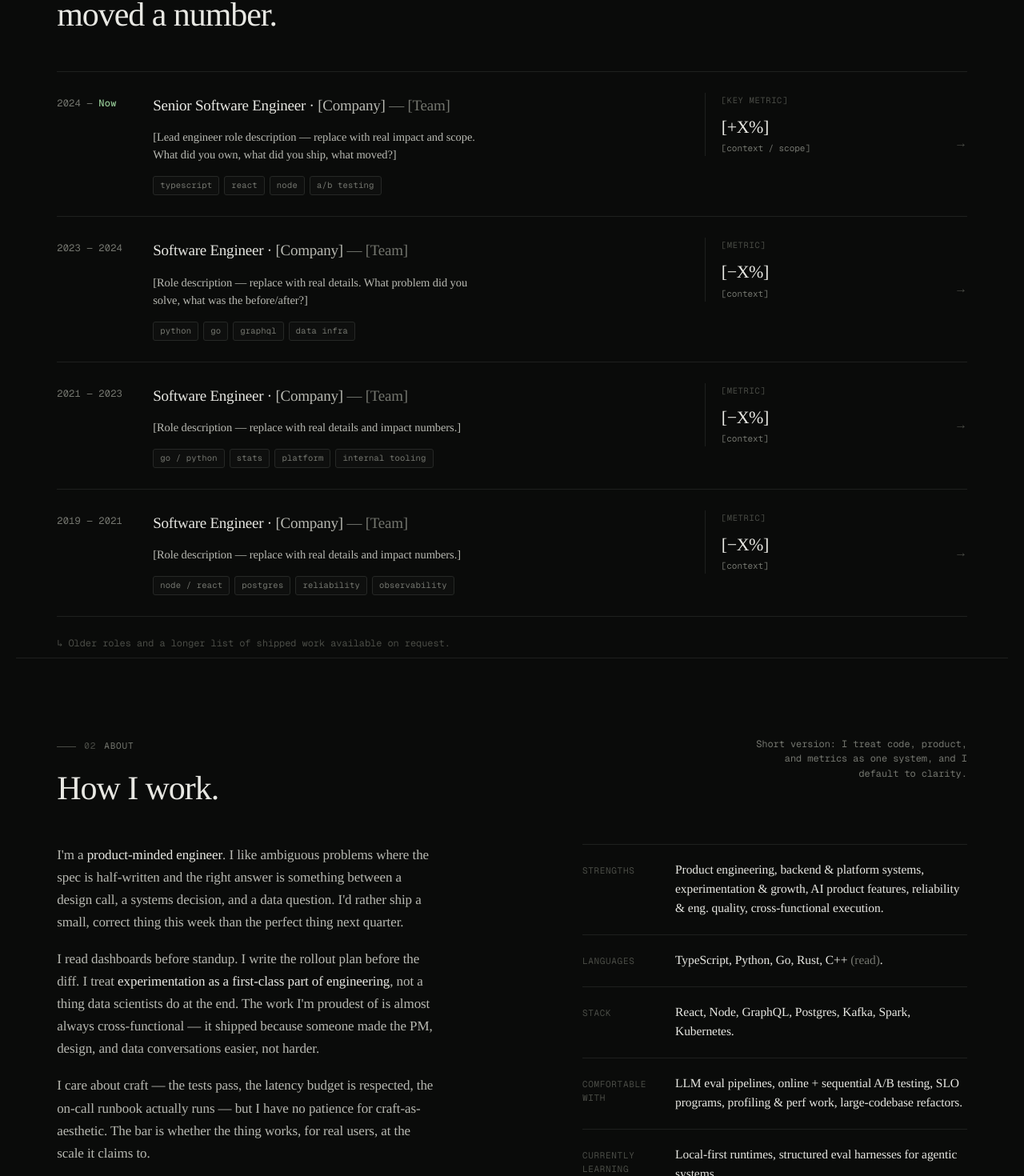
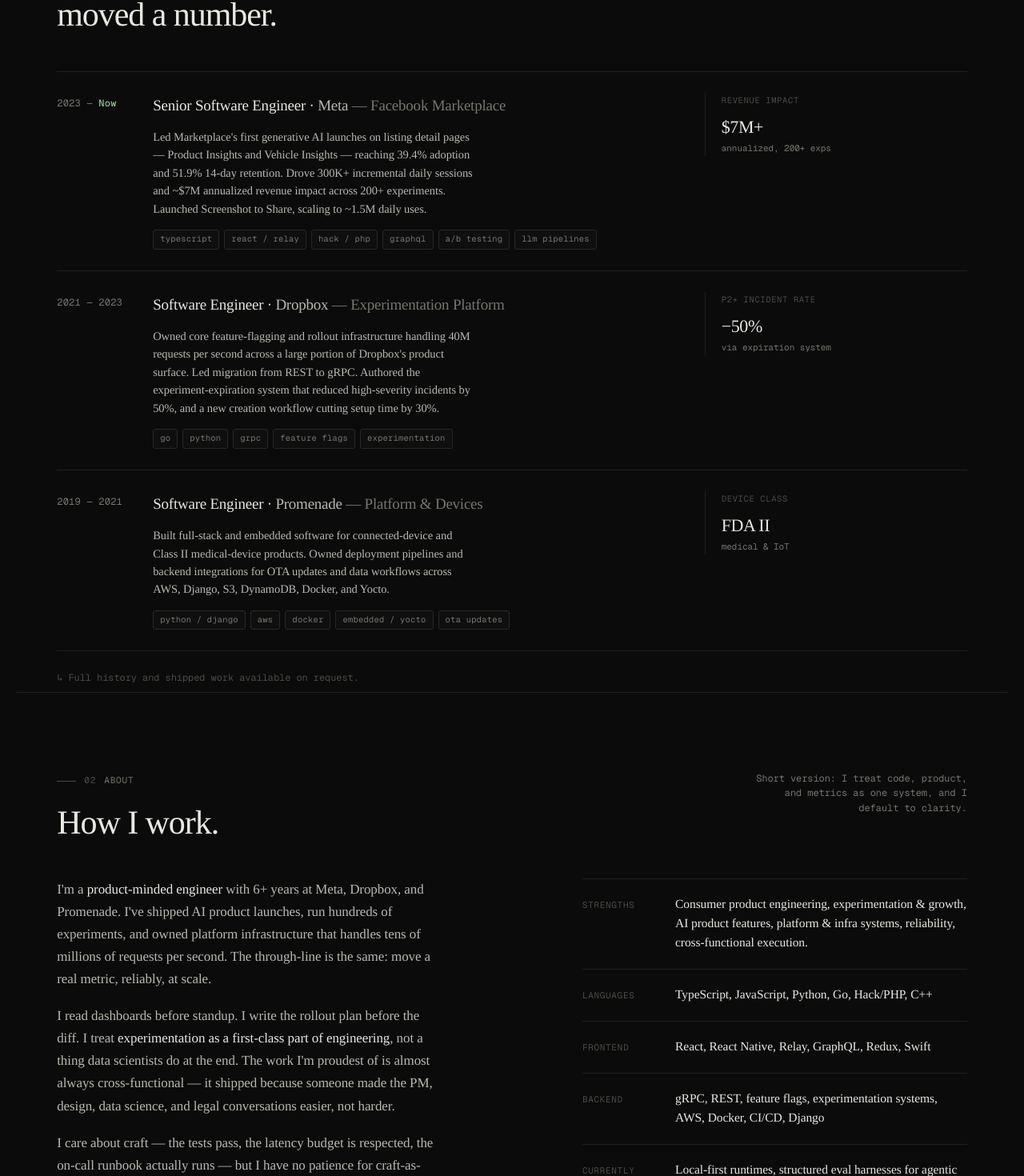
Before and after one commit to itscharlieliu/home-page, a Next.js app: page / in a window 1280 px wide. Shown: the part 1131-2601 px from the top of the page at 80% size. Built offline with nearby package versions, Linux system fonts and the light colour scheme.

Commit message:
fix content

```diff
--- a/src/app/globals.css
+++ b/src/app/globals.css
@@ -383,23 +383,12 @@
   align-items: stretch;
   padding: 26px 0;
   border-bottom: 1px solid var(--line);
-  cursor: pointer;
+  cursor: default;
   position: relative;
   transition: background .3s ease;
 }
 .row:first-child { border-top: 1px solid var(--line); }
 .row:hover { background: linear-gradient(to right, transparent, oklch(1 0 0 / 0.012) 30%, transparent); }
-.row::before {
-  content: "";
-  position: absolute;
-  left: 0; top: 0; bottom: 0;
-  width: 2px;
-  background: var(--accent);
-  transform: scaleY(0);
-  transform-origin: top;
-  transition: transform .35s cubic-bezier(.2,.7,.2,1);
-}
-.row:hover::before { transform: scaleY(1); }
 
 .row .yr {
   font-family: var(--font-geist-mono), monospace;
@@ -594,6 +583,14 @@
   font-family: var(--font-geist-mono), monospace;
   font-size: 11px;
   color: var(--fg-2);
+  gap: 8px;
+  min-width: 0;
+}
+.proj .proj-foot span:first-child {
+  overflow: hidden;
+  text-overflow: ellipsis;
+  white-space: nowrap;
+  min-width: 0;
 }
 .proj .proj-foot .arr { transition: color .25s ease, transform .25s ease; display: inline-block; }
 .proj:hover .proj-foot .arr { color: var(--accent); transform: translateX(2px); }
--- a/src/components/Navigation.tsx
+++ b/src/components/Navigation.tsx
@@ -36,7 +36,7 @@
         </div>
         <span className="status">
           <span className="dot" />
-          Open to staff IC roles
+          Open to senior IC roles
         </span>
       </div>
     </nav>
--- a/src/components/Sections/AboutSection.tsx
+++ b/src/components/Sections/AboutSection.tsx
@@ -17,11 +17,12 @@
       <div className="about-grid">
         <div className="about-prose reveal">
           <p>
-            I&apos;m a <strong>product-minded engineer</strong>. I like
-            ambiguous problems where the spec is half-written and the right
-            answer is something between a design call, a systems decision, and a
-            data question. I&apos;d rather ship a small, correct thing this week
-            than the perfect thing next quarter.
+            I&apos;m a <strong>product-minded engineer</strong> with 6+ years
+            at Meta, Dropbox, and Promenade. I&apos;ve shipped AI product
+            launches, run hundreds of experiments, and owned platform
+            infrastructure that handles tens of millions of requests per
+            second. The through-line is the same: move a real metric, reliably,
+            at scale.
           </p>
           <p>
             I read dashboards before standup. I write the rollout plan before
@@ -31,14 +32,14 @@
             </strong>
             , not a thing data scientists do at the end. The work I&apos;m
             proudest of is almost always cross-functional — it shipped because
-            someone made the PM, design, and data conversations easier, not
-            harder.
+            someone made the PM, design, data science, and legal conversations
+            easier, not harder.
           </p>
           <p>
             I care about craft — the tests pass, the latency budget is
             respected, the on-call runbook actually runs — but I have no
-            patience for craft-as-aesthetic. The bar is whether the thing works,
-            for real users, at the scale it claims to.
+            patience for craft-as-aesthetic. The bar is whether the thing
+            works, for real users, at the scale it claims to.
           </p>
         </div>
 
@@ -49,32 +50,32 @@
           <div className="group">
             <div className="k">Strengths</div>
             <div className="v">
-              Product engineering, backend &amp; platform systems,
-              experimentation &amp; growth, AI product features, reliability
-              &amp; eng. quality, cross-functional execution.
+              Consumer product engineering, experimentation &amp; growth, AI
+              product features, platform &amp; infra systems, reliability,
+              cross-functional execution.
             </div>
           </div>
           <div className="group">
             <div className="k">Languages</div>
             <div className="v">
-              TypeScript, Python, Go, Rust, C++ <em>(read)</em>.
+              TypeScript, JavaScript, Python, Go, Hack/PHP, C++
             </div>
           </div>
           <div className="group">
-            <div className="k">Stack</div>
+            <div className="k">Frontend</div>
             <div className="v">
-              React, Node, GraphQL, Postgres, Kafka, Spark, Kubernetes.
+              React, React Native, Relay, GraphQL, Redux, Swift
             </div>
           </div>
           <div className="group">
-            <div className="k">Comfortable with</div>
+            <div className="k">Backend</div>
             <div className="v">
-              LLM eval pipelines, online + sequential A/B testing, SLO
-              programs, profiling &amp; perf work, large-codebase refactors.
+              gRPC, REST, feature flags, experimentation systems, AWS, Docker,
+              CI/CD, Django
             </div>
           </div>
           <div className="group">
-            <div className="k">Currently learning</div>
+            <div className="k">Currently</div>
             <div className="v">
               Local-first runtimes, structured eval harnesses for agentic
               systems.
--- a/src/components/Sections/HeroSection.tsx
+++ b/src/components/Sections/HeroSection.tsx
@@ -8,7 +8,7 @@
           <div className="hero-meta reveal">
             <span>Seattle, WA</span>
             <span className="sep">·</span>
-            <span>[Currently @ Company — Team]</span>
+            <span>[Currently @ Meta — Facebook Marketplace]</span>
           </div>
 
           <h1 className="hero-title">
@@ -85,25 +85,24 @@
       >
         <div className="stat">
           <div className="label">Years shipping</div>
-          <div className="value" data-count="10">
+          <div className="value" data-count="6">
             <span className="counter">0</span>
             <span className="unit">+</span>
           </div>
         </div>
         <div className="stat">
-          <div className="label">Experiments run</div>
-          <div className="value" data-count="180">
+          <div className="label">Experiments shipped</div>
+          <div className="value" data-count="200">
             <span className="counter">0</span>
             <span className="unit">+</span>
           </div>
         </div>
         <div className="stat">
-          <div className="label">Daily users touched</div>
-          <div className="value">
-            <span data-count="1.1" data-decimals="1">
-              0.0
-            </span>
-            <span className="unit">B</span>
+          <div className="label">Annualized rev. impact</div>
+          <div className="value" data-count="7">
+            <span style={{ color: "var(--fg-2)", fontSize: "18px" }}>$</span>
+            <span className="counter">0</span>
+            <span className="unit">M+</span>
           </div>
         </div>
         <div className="stat">
--- a/src/components/Sections/ProjectsSection.tsx
+++ b/src/components/Sections/ProjectsSection.tsx
@@ -15,59 +15,74 @@
       </div>
 
       <div className="proj-grid reveal">
-        <a className="proj" href="#">
+        <a
+          className="proj"
+          href="https://github.com/itscharlieliu/workouts"
+          target="_blank"
+          rel="noopener noreferrer"
+        >
           <div className="proj-head">
-            <span className="proj-tag">PROJECT · [LANG]</span>
+            <span className="proj-tag">APP · TS / REACT</span>
             <span className="proj-status">
               <span className="pdot" />
               Active
             </span>
           </div>
-          <h3>[Project name]</h3>
+          <h3>Workouts</h3>
           <p>
-            [Short description of what it does and why you built it. One or two
-            sentences.]
+            Full-stack workout planning and logging app with reusable templates,
+            history tracking, CSV import/export, and SQLite-backed persistence.
           </p>
           <div className="proj-foot">
-            <span>github.com/itscharlieliu/[repo]</span>
+            <span>github.com/itscharlieliu/workouts</span>
             <span className="arr">→</span>
           </div>
         </a>
 
-        <a className="proj" href="#">
+        <a
+          className="proj"
+          href="https://apps.apple.com/us/app/whereabout-location-log/id6760775197"
+          target="_blank"
+          rel="noopener noreferrer"
+        >
           <div className="proj-head">
-            <span className="proj-tag">PROJECT · [LANG]</span>
+            <span className="proj-tag">IOS · SWIFT</span>
             <span className="proj-status">
               <span className="pdot" />
               Active
             </span>
           </div>
-          <h3>[Project name]</h3>
+          <h3>Whereabout</h3>
           <p>
-            [Short description of what it does and why you built it. One or two
-            sentences.]
+            Swift iOS app for location tracking, route visualization, and trip
+            export/import. Built for personal use and shared openly.
           </p>
           <div className="proj-foot">
-            <span>github.com/itscharlieliu/[repo]</span>
+            <span>App store link</span>
             <span className="arr">→</span>
           </div>
         </a>
 
-        <a className="proj" href="#">
+        <a
+          className="proj"
+          href="https://github.com/dmarcotte/easy-move-resize"
+          target="_blank"
+          rel="noopener noreferrer"
+        >
           <div className="proj-head">
-            <span className="proj-tag">WRITING</span>
-            <span className="proj-status archived">
+            <span className="proj-tag">OPEN SOURCE · SWIFT</span>
+            <span className="proj-status">
               <span className="pdot" />
-              Notes
+              Contributor
             </span>
           </div>
-          <h3>Field notes</h3>
+          <h3>Easy Move + Resize</h3>
           <p>
-            Occasional, narrowly-scoped writing on experimentation, AI product
-            surfaces, and the unglamorous parts of shipping at scale.
+            macOS utility enabling Linux-style window dragging and resizing from
+            anywhere on the window. Open-source collaborator.
           </p>
           <div className="proj-foot">
-            <span>charlieliu.dev/notes</span>
+            <span>https://github.com/dmarcotte/easy-move-resize</span>
             <span className="arr">→</span>
           </div>
         </a>
--- a/src/components/Sections/WorkSection.tsx
+++ b/src/components/Sections/WorkSection.tsx
@@ -17,110 +17,92 @@
       <div className="timeline">
         <article className="row reveal">
           <div className="yr">
-            2024 — <span className="now">Now</span>
+            2023 — <span className="now">Now</span>
           </div>
           <div className="lead">
             <h3 className="role">
-              Senior Software Engineer ·{" "}
-              <span className="co">[Company]</span>{" "}
-              <span className="surface">— [Team]</span>
+              Senior Software Engineer · <span className="co">Meta</span>{" "}
+              <span className="surface">— Facebook Marketplace</span>
             </h3>
             <p className="impact">
-              [Lead engineer role description — replace with real impact and
-              scope. What did you own, what did you ship, what moved?]
+              Led Marketplace&apos;s first generative AI launches on listing
+              detail pages — Product Insights and Vehicle Insights — reaching
+              39.4% adoption and 51.9% 14-day retention. Drove 300K+ incremental
+              daily sessions and ~$7M annualized revenue impact across 200+
+              experiments. Launched Screenshot to Share, scaling to ~1.5M daily
+              uses.
             </p>
             <div className="meta-tags">
               <span className="tag">typescript</span>
-              <span className="tag">react</span>
-              <span className="tag">node</span>
+              <span className="tag">react / relay</span>
+              <span className="tag">hack / php</span>
+              <span className="tag">graphql</span>
               <span className="tag">a/b testing</span>
+              <span className="tag">llm pipelines</span>
             </div>
           </div>
           <div className="metric">
-            <div className="m-label">[Key metric]</div>
-            <div className="m-value">[+X%]</div>
-            <div className="m-sub">[context / scope]</div>
+            <div className="m-label">Revenue impact</div>
+            <div className="m-value">$7M+</div>
+            <div className="m-sub">annualized, 200+ exps</div>
           </div>
-          <div className="arrow-cell">→</div>
-        </article>
-
-        <article className="row reveal">
-          <div className="yr">2023 — 2024</div>
-          <div className="lead">
-            <h3 className="role">
-              Software Engineer ·{" "}
-              <span className="co">[Company]</span>{" "}
-              <span className="surface">— [Team]</span>
-            </h3>
-            <p className="impact">
-              [Role description — replace with real details. What problem did
-              you solve, what was the before/after?]
-            </p>
-            <div className="meta-tags">
-              <span className="tag">python</span>
-              <span className="tag">go</span>
-              <span className="tag">graphql</span>
-              <span className="tag">data infra</span>
-            </div>
-          </div>
-          <div className="metric">
-            <div className="m-label">[Metric]</div>
-            <div className="m-value">[−X%]</div>
-            <div className="m-sub">[context]</div>
-          </div>
-          <div className="arrow-cell">→</div>
         </article>
 
         <article className="row reveal">
           <div className="yr">2021 — 2023</div>
           <div className="lead">
             <h3 className="role">
-              Software Engineer ·{" "}
-              <span className="co">[Company]</span>{" "}
-              <span className="surface">— [Team]</span>
+              Software Engineer · <span className="co">Dropbox</span>{" "}
+              <span className="surface">— Experimentation Platform</span>
             </h3>
             <p className="impact">
-              [Role description — replace with real details and impact numbers.]
+              Owned core feature-flagging and rollout infrastructure handling
+              40M requests per second across a large portion of Dropbox&apos;s
+              product surface. Led migration from REST to gRPC. Authored the
+              experiment-expiration system that reduced high-severity incidents
+              by 50%, and a new creation workflow cutting setup time by 30%.
             </p>
             <div className="meta-tags">
-              <span className="tag">go / python</span>
-              <span className="tag">stats</span>
-              <span className="tag">platform</span>
-              <span className="tag">internal tooling</span>
+              <span className="tag">go</span>
+              <span className="tag">python</span>
+              <span className="tag">grpc</span>
+              <span className="tag">feature flags</span>
+              <span className="tag">experimentation</span>
             </div>
           </div>
           <div className="metric">
-            <div className="m-label">[Metric]</div>
-            <div className="m-value">[−X%]</div>
-            <div className="m-sub">[context]</div>
+            <div className="m-label">P2+ incident rate</div>
+            <div className="m-value">−50%</div>
+            <div className="m-sub">via expiration system</div>
           </div>
-          <div className="arrow-cell">→</div>
         </article>
 
         <article className="row reveal">
           <div className="yr">2019 — 2021</div>
           <div className="lead">
             <h3 className="role">
-              Software Engineer ·{" "}
-              <span className="co">[Company]</span>{" "}
-              <span className="surface">— [Team]</span>
+              Software Engineer · <span className="co">Promenade</span>{" "}
+              <span className="surface">— Platform &amp; Devices</span>
             </h3>
             <p className="impact">
-              [Role description — replace with real details and impact numbers.]
+              Built full-stack and embedded software for connected-device and
+              Class II medical-device products. Owned deployment pipelines and
+              backend integrations for OTA updates and data workflows across
+              AWS, Django, S3, DynamoDB, Docker, and Yocto.
             </p>
             <div className="meta-tags">
-              <span className="tag">node / react</span>
-              <span className="tag">postgres</span>
-              <span className="tag">reliability</span>
-              <span className="tag">observability</span>
+              <span className="tag">python / django</span>
+              <span className="tag">aws</span>
+              <span className="tag">docker</span>
+              <span className="tag">embedded / yocto</span>
+              <span className="tag">ota updates</span>
             </div>
           </div>
           <div className="metric">
-            <div className="m-label">[Metric]</div>
-            <div className="m-value">[−X%]</div>
-            <div className="m-sub">[context]</div>
+            <div className="m-label">Device class</div>
+            <div className="m-value">FDA II</div>
+            <div className="m-sub">medical &amp; IoT</div>
           </div>
-          <div className="arrow-cell">→</div>
         </article>
       </div>
 
@@ -128,7 +110,7 @@
         className="mono"
         style={{ color: "var(--fg-3)", fontSize: "12px", margin: "0 0 8px" }}
       >
-        ↳ Older roles and a longer list of shipped work available on request.
+        ↳ Full history and shipped work available on request.
       </p>
     </section>
   );
```
